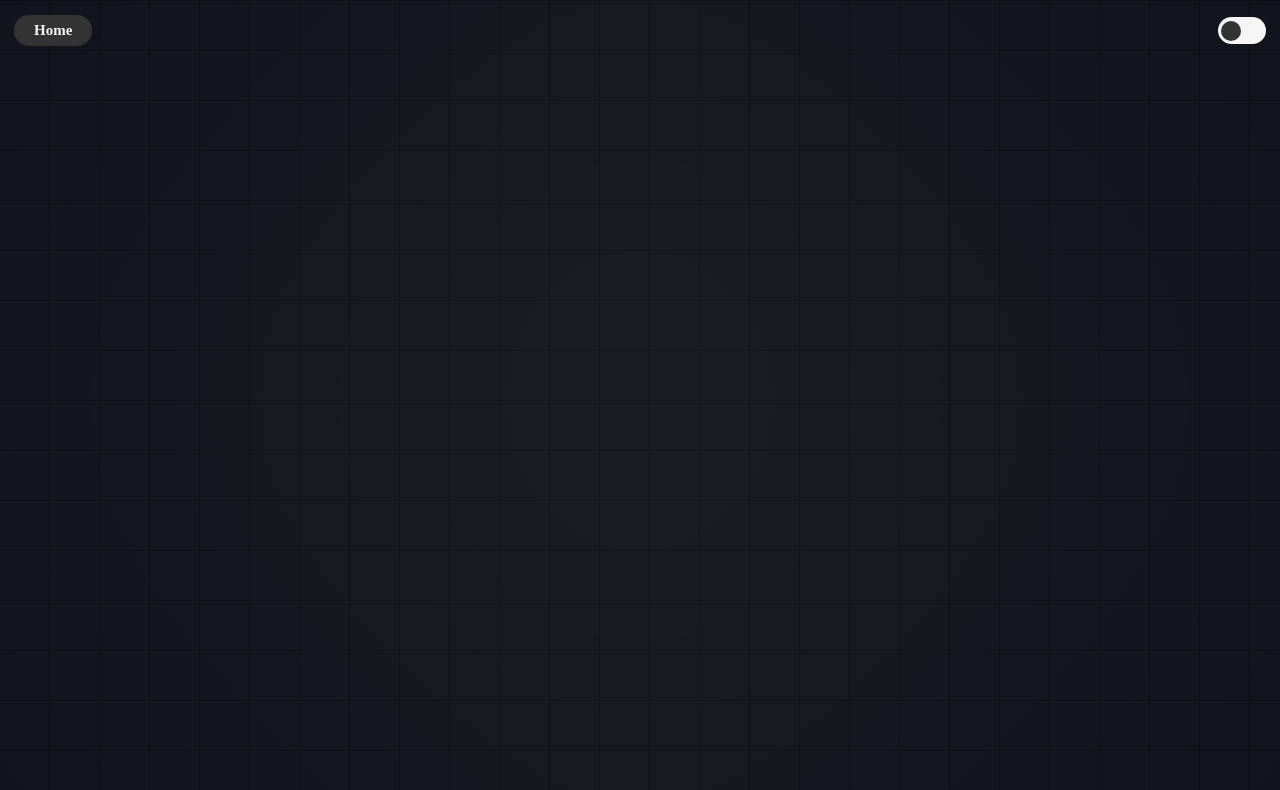
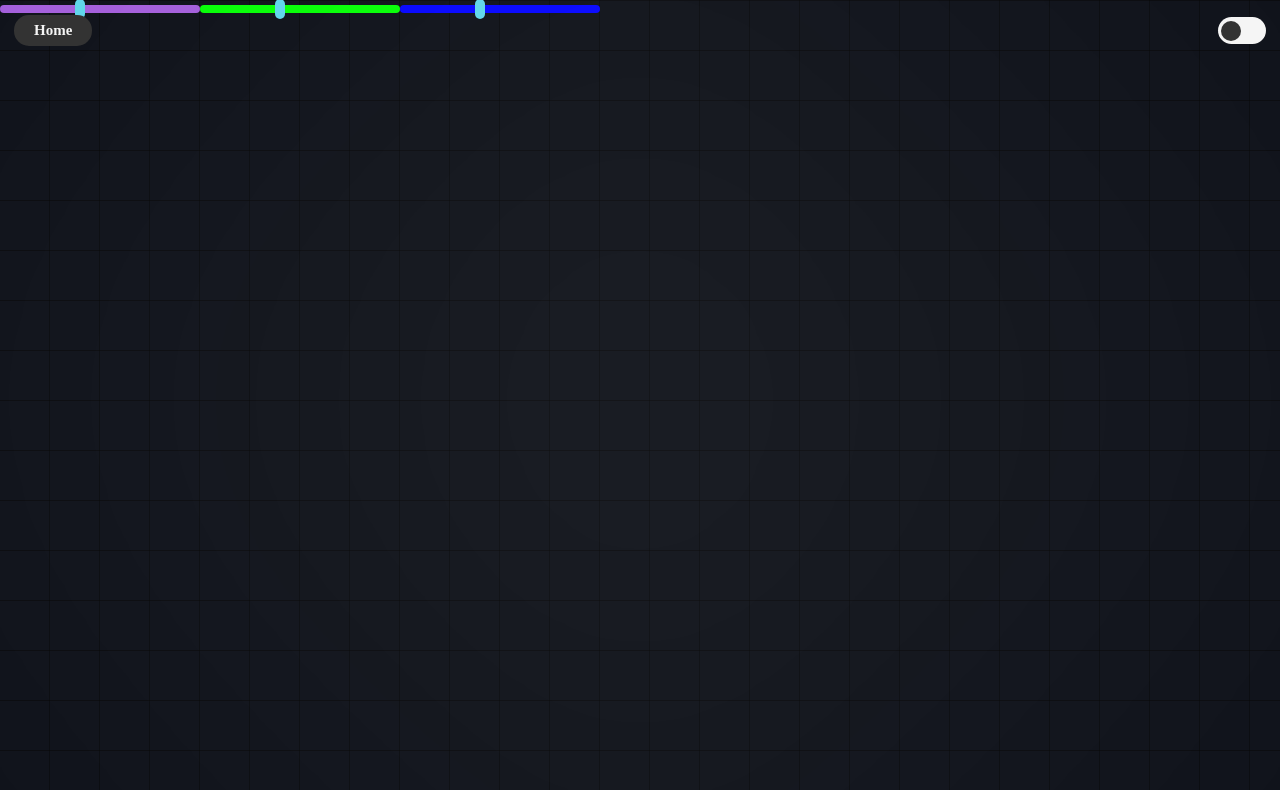
Before and after one commit to ananjaemin/ColorPlus2_, a React (Create React App) app: page / in a window 1280 px wide. Shown: the top 790 px of the page. Built offline with nearby package versions, Linux system fonts and the light colour scheme; a web font is replaced by a local one.

Commit message:
test: RgbRangeSlider Component Test Code 추가

```diff
--- a/src/pages/main/index.tsx
+++ b/src/pages/main/index.tsx
@@ -1,10 +1,35 @@
-import React from 'react';
+import React, { useState } from 'react';
 
-import { MainLogo } from '../../components';
+import { MainLogo, RgbRangeSlider } from '../../components';
+import { getRgbaProps } from '../../utils';
 import * as S from './styled';
 
-export const MainPage: React.FC = () => (
-  <S.MainPageContainer>
-    <MainLogo />
-  </S.MainPageContainer>
-);
+export const MainPage: React.FC = () => {
+  const [redRange, setRedRange] = useState(100);
+  const [greenRange, setGreenRange] = useState(100);
+  const [blueRange, setBlueRange] = useState(100);
+
+  // const [rgbRange, setRgbRange] = useState({ red: 100, green: 100, blue: 100 });
+
+  const {} = getRgbaProps(redRange, greenRange, blueRange, 1);
+  return (
+    <S.MainPageContainer>
+      <MainLogo />
+      <RgbRangeSlider bgColor={`#a35cdb`} min={0} max={255} value={100} setValue={setRedRange} />
+      <RgbRangeSlider
+        bgColor={`rgb(0,255,0)`}
+        min={0}
+        max={255}
+        value={100}
+        setValue={setGreenRange}
+      />
+      <RgbRangeSlider
+        bgColor={`rgb(0,0,255)`}
+        min={0}
+        max={255}
+        value={100}
+        setValue={setBlueRange}
+      />
+    </S.MainPageContainer>
+  );
+};
```
